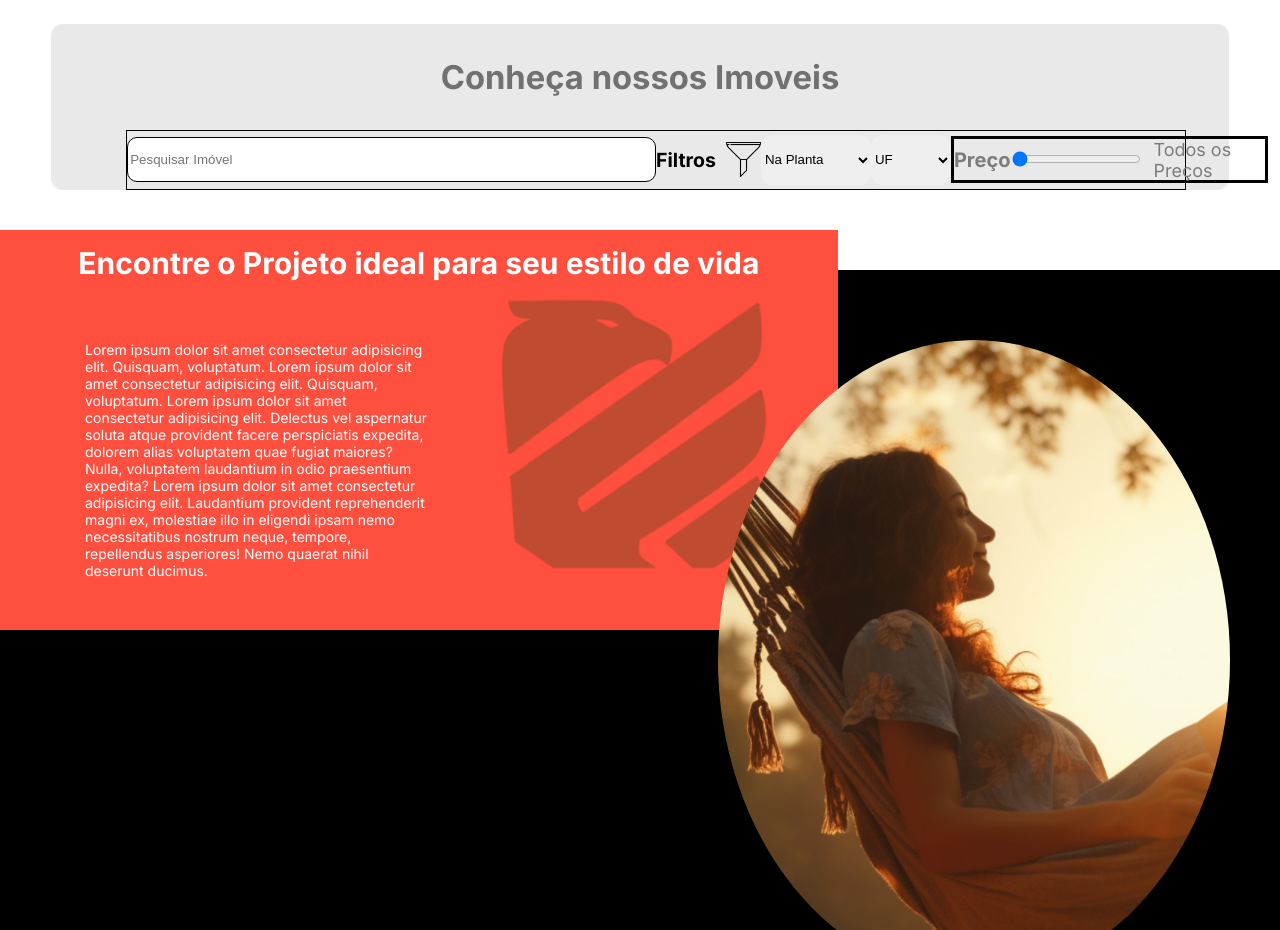
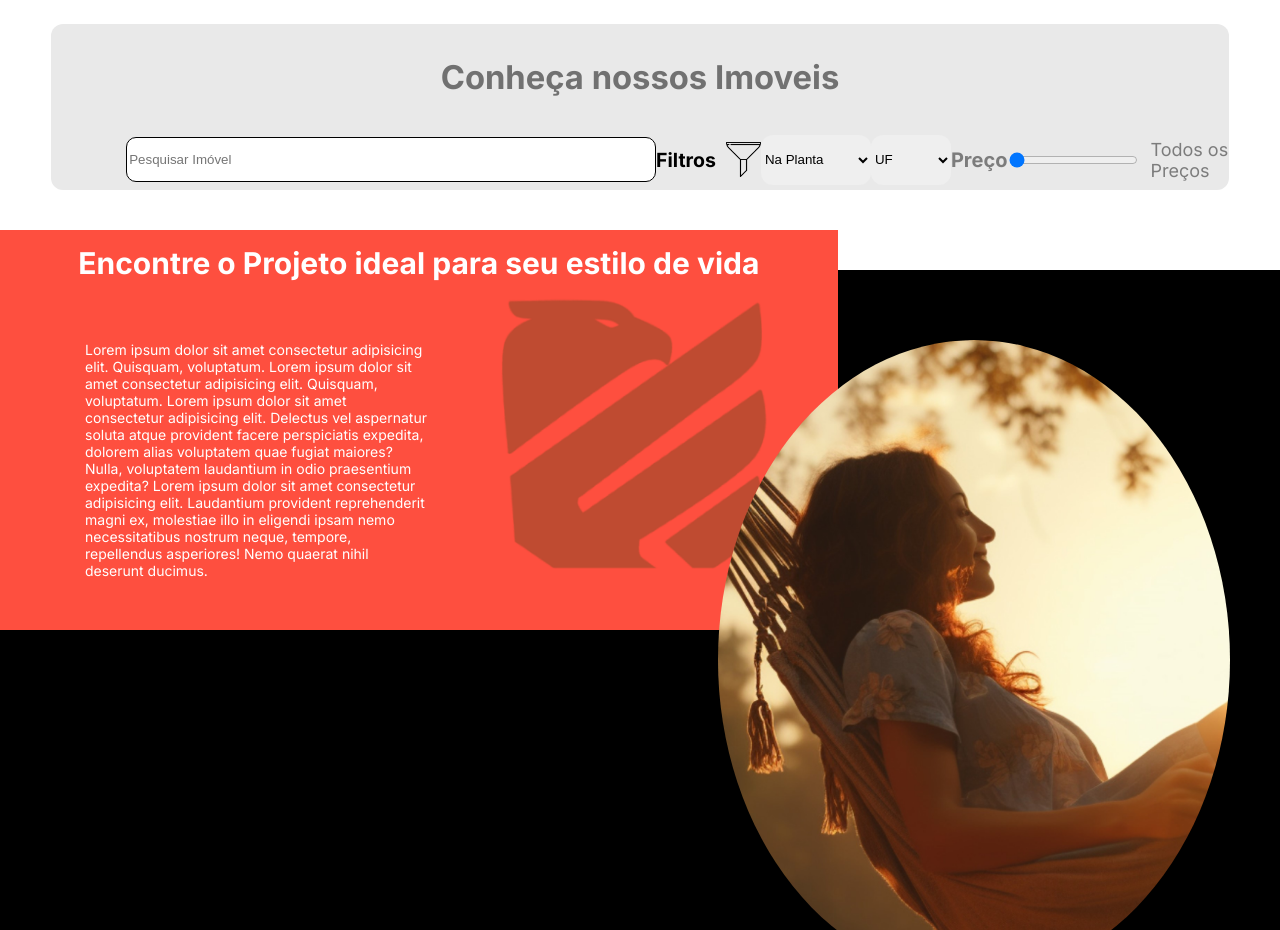
Before and after one commit to Guimas1506/FENIX-CONSTRUTORA, a website: page index.html in a window 1280 px wide. Shown: the part 2100-3030 px from the top of the page. Drawn offline with Linux system fonts and the light colour scheme; no server answers.

Commit message:
tirei a borda que eu coloquei

```diff
--- a/index.css
+++ b/index.css
@@ -1239,8 +1239,7 @@ video::-moz-media-controls {
     justify-content: center;
     flex-direction: row;
     margin-left: 75px;
-    border: solid 1px;
-}
+
 
 .pesq-bar{
     width: 50%;
@@ -1344,7 +1343,7 @@ video::-moz-media-controls {
 .filtrosas3{
     width: 60%;
     height: 80%;
-    border: solid;
+
     display: flex;
     align-items: center;
     justify-content: center;
```
